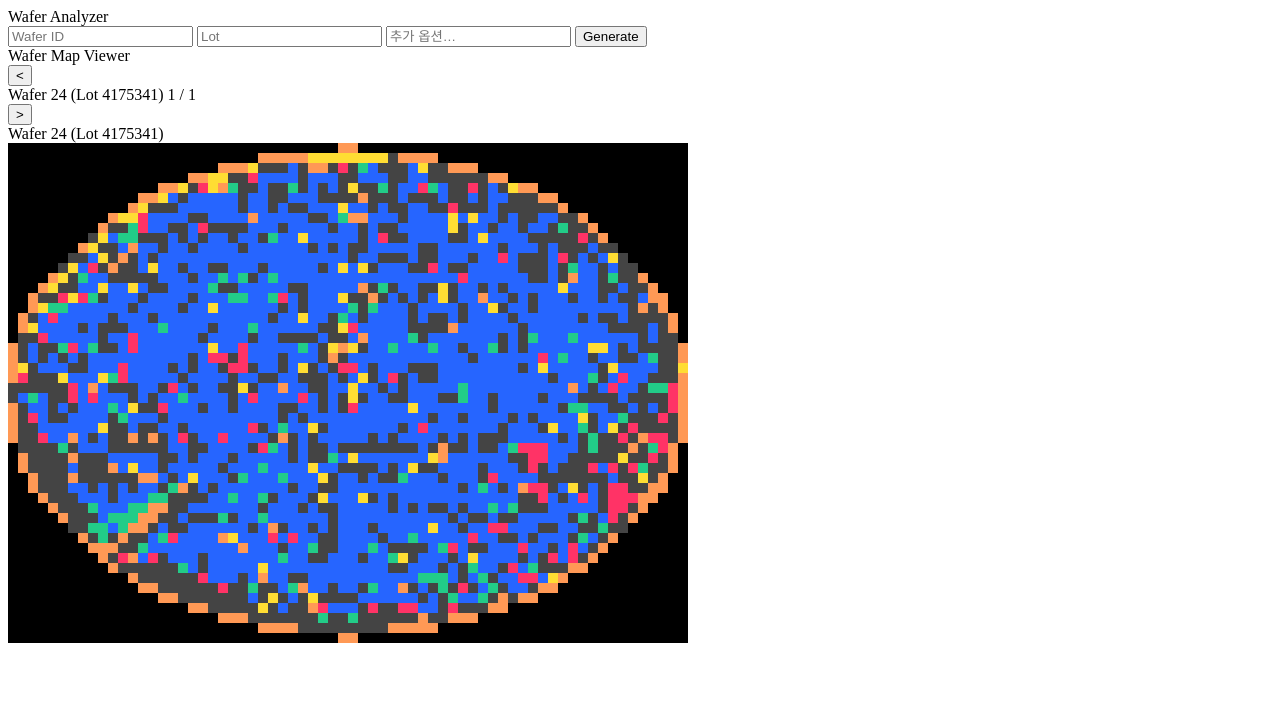
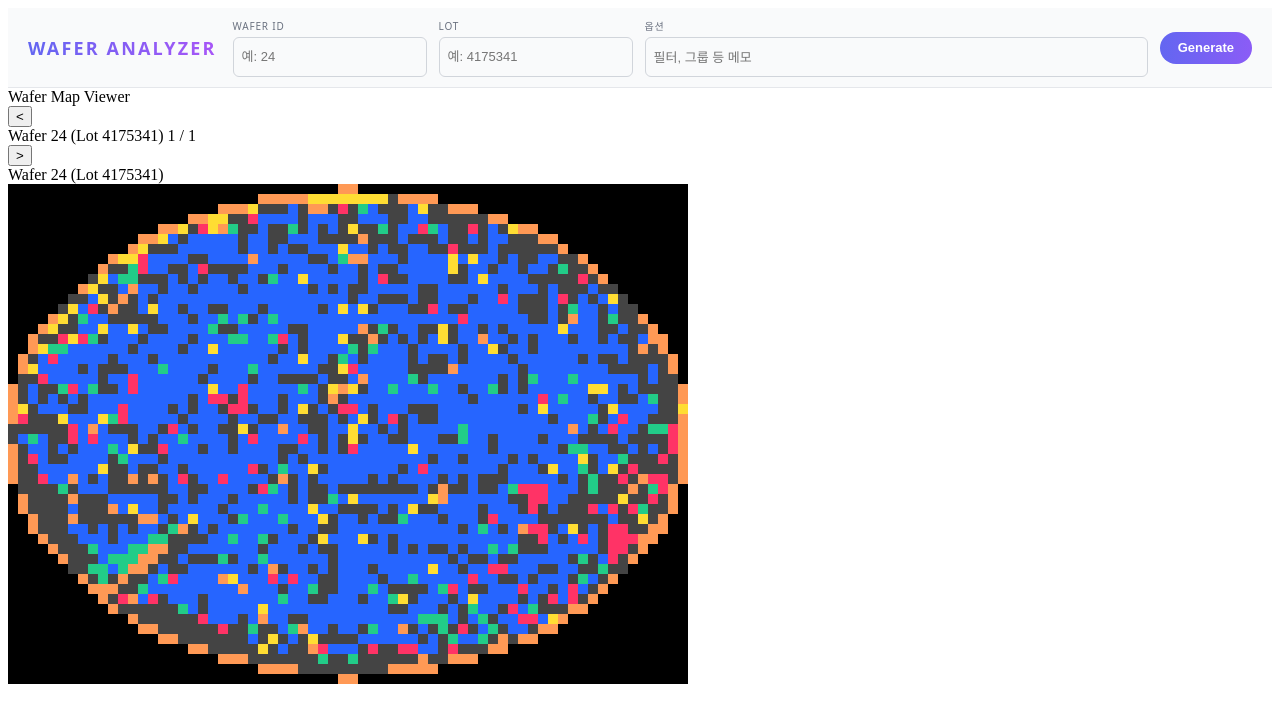
Before and after one commit to MunSikPark/wafer_dashboard, a SvelteKit app: page / in a window 1280 px wide. Shown: the top 722 px of the page. Built offline with nearby package versions, Linux system fonts and the light colour scheme.

Commit message:
Add Tailwind and styled wafer analyzer header

```diff
--- a/package.json
+++ b/package.json
@@ -17,10 +17,13 @@
 		"@sveltejs/adapter-auto": "^7.0.0",
 		"@sveltejs/kit": "^2.48.5",
 		"@sveltejs/vite-plugin-svelte": "^6.2.1",
+		"autoprefixer": "^10.4.22",
+		"postcss": "^8.5.6",
 		"prettier": "^3.6.2",
 		"prettier-plugin-svelte": "^3.4.0",
 		"svelte": "^5.43.8",
 		"svelte-check": "^4.3.4",
+		"tailwindcss": "^4.1.17",
 		"typescript": "^5.9.3",
 		"vite": "^7.2.2"
 	}
--- a/src/components/WaferInputBar.svelte
+++ b/src/components/WaferInputBar.svelte
@@ -1,58 +1,171 @@
 <script lang="ts">
   import { createEventDispatcher } from "svelte";
 
-  const dispatch = createEventDispatcher<{
-    submit: { waferId: string; lotId: string; message: string };
-  }>();
+  const dispatch = createEventDispatcher();
 
   let waferId = "";
   let lotId = "";
   let message = "";
 
-  function handleGenerate() {
+  function submit() {
     dispatch("submit", { waferId, lotId, message });
   }
 
   function handleKeydown(event: KeyboardEvent) {
     if (event.key === "Enter") {
-      handleGenerate();
+      submit();
     }
   }
 </script>
 
-<div class="border-b bg-white">
-  <div class="max-w-7xl mx-auto flex flex-wrap items-center gap-3 px-6 py-3">
-    <div class="text-sm font-semibold text-slate-700 whitespace-nowrap">
-      Wafer Analyzer
+<header class="top-bar">
+  <div class="logo">
+    WAFER ANALYZER
   </div>
 
+  <div class="controls">
+    <label class="field">
+      <span class="field-label">Wafer ID</span>
       <input
-      class="h-8 w-32 rounded border border-slate-300 bg-slate-50 px-2 text-sm text-slate-800 focus:outline-none focus:ring-1 focus:ring-indigo-500"
-      placeholder="Wafer ID"
+        class="field-input"
+        placeholder="예: 24"
         bind:value={waferId}
         on:keydown={handleKeydown}
       />
+    </label>
 
+    <label class="field">
+      <span class="field-label">Lot</span>
       <input
-      class="h-8 w-32 rounded border border-slate-300 bg-slate-50 px-2 text-sm text-slate-800 focus:outline-none focus:ring-1 focus:ring-indigo-500"
-      placeholder="Lot"
+        class="field-input"
+        placeholder="예: 4175341"
         bind:value={lotId}
         on:keydown={handleKeydown}
       />
+    </label>
 
+    <label class="field field-wide">
+      <span class="field-label">옵션</span>
       <input
-      class="h-8 flex-1 min-w-[160px] rounded border border-slate-300 bg-slate-50 px-2 text-sm text-slate-800 focus:outline-none focus:ring-1 focus:ring-indigo-500"
-      placeholder="추가 옵션…"
+        class="field-input"
+        placeholder="필터, 그룹 등 메모"
         bind:value={message}
         on:keydown={handleKeydown}
       />
+    </label>
 
-    <button
-      class="h-8 px-4 rounded border border-slate-300 bg-slate-100 text-sm font-medium text-slate-800 hover:bg-slate-200 active:bg-slate-300"
-      type="button"
-      on:click={handleGenerate}
-    >
+    <button class="btn-generate" type="button" on:click={submit}>
       Generate
     </button>
   </div>
-</div>
+</header>
+
+<style>
+  .top-bar {
+    display: flex;
+    align-items: center;
+    justify-content: space-between;
+    gap: 16px;
+    padding: 10px 20px;
+    border-bottom: 1px solid #e5e7eb;
+    background: #f9fafb;
+    font-family: system-ui, -apple-system, BlinkMacSystemFont, "Segoe UI",
+      sans-serif;
+  }
+
+  .logo {
+    font-size: 18px;
+    font-weight: 800;
+    letter-spacing: 0.12em;
+    text-transform: uppercase;
+    background: linear-gradient(90deg, #6366f1, #a855f7);
+    -webkit-background-clip: text;
+    background-clip: text;
+    color: transparent;
+    white-space: nowrap;
+  }
+
+  .controls {
+    display: flex;
+    align-items: center;
+    gap: 12px;
+    flex: 1;
+    justify-content: flex-end;
+  }
+
+  .field {
+    display: flex;
+    flex-direction: column;
+    gap: 4px;
+    min-width: 130px;
+  }
+
+  .field-wide {
+    min-width: 240px;
+    flex: 1;
+  }
+
+  .field-label {
+    font-size: 10px;
+    text-transform: uppercase;
+    color: #6b7280;
+    letter-spacing: 0.08em;
+  }
+
+  .field-input {
+    height: 30px;
+    padding: 4px 8px;
+    font-size: 13px;
+    border-radius: 6px;
+    border: 1px solid #d1d5db;
+    background: #f9fafb;
+    color: #111827;
+    outline: none;
+  }
+
+  .field-input:focus {
+    border-color: #6366f1;
+    box-shadow: 0 0 0 1px #6366f1;
+    background: #ffffff;
+  }
+
+  .btn-generate {
+    height: 32px;
+    padding: 0 18px;
+    border-radius: 999px;
+    border: none;
+    background: linear-gradient(90deg, #6366f1, #8b5cf6);
+    color: white;
+    font-size: 13px;
+    font-weight: 600;
+    cursor: pointer;
+    white-space: nowrap;
+  }
+
+  .btn-generate:hover {
+    filter: brightness(1.05);
+  }
+
+  .btn-generate:active {
+    filter: brightness(0.95);
+  }
+
+  /* 화면이 좁을 때는 인풋이 밑으로 내려가도록 */
+  @media (max-width: 900px) {
+    .top-bar {
+      flex-direction: column;
+      align-items: flex-start;
+    }
+
+    .controls {
+      width: 100%;
+      flex-wrap: wrap;
+      justify-content: flex-start;
+    }
+
+    .field,
+    .field-wide {
+      flex: 1 1 140px;
+    }
+  }
+</style>
--- a/src/routes/+layout.svelte
+++ b/src/routes/+layout.svelte
@@ -1,11 +1,11 @@
 <script lang="ts">
-	import favicon from '$lib/assets/favicon.svg';
+  import favicon from '$lib/assets/favicon.svg';
 
-	let { children } = $props();
+  let { children } = $props();
 </script>
 
 <svelte:head>
-	<link rel="icon" href={favicon} />
+  <link rel="icon" href={favicon} />
 </svelte:head>
 
 {@render children()}
```
Also changed, not shown: tailwind.config.cjs (added, +8 -0 lines), postcss.config.cjs (added), src/app.css (added), 1 other file (tests, documents, lock files or other folders). Lines whose indentation alone changed are shown as unchanged.
